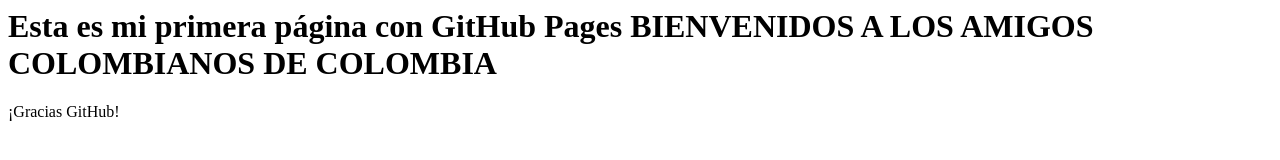
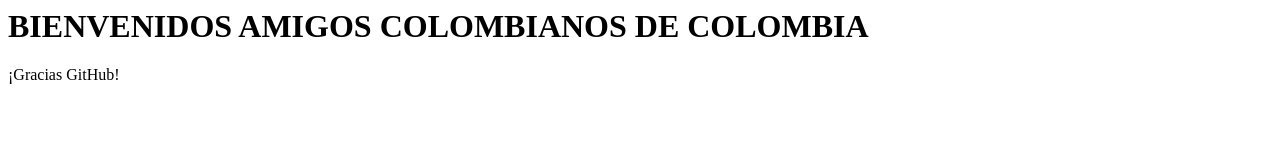
Before and after one commit to Mtto2024/Repoprime, a plain HTML site: page index.html in a window 1280 px wide. Drawn offline with Linux system fonts and the light colour scheme.

Commit message:
Update index.html

```diff
--- a/index.html
+++ b/index.html
@@ -1,5 +1,4 @@
 <html>
-<h1> Esta es mi primera página con GitHub Pages
-BIENVENIDOS A LOS AMIGOS COLOMBIANOS DE COLOMBIA </h1>
+<h1> BIENVENIDOS AMIGOS COLOMBIANOS DE COLOMBIA </h1>
 <p>¡Gracias GitHub!</p>
 </html>
```
